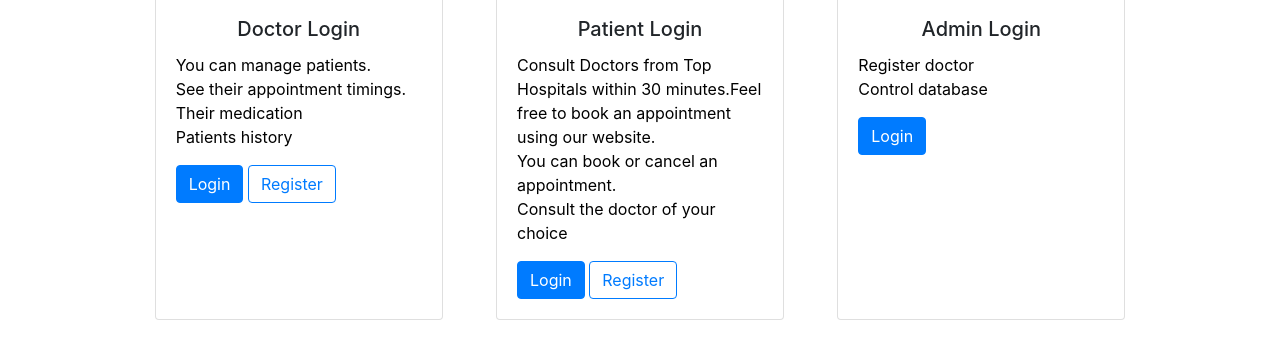
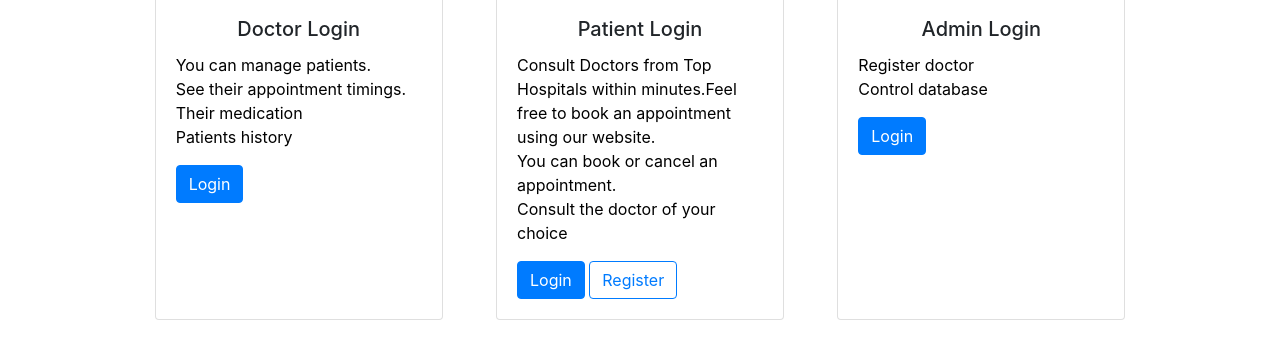
Before and after one commit to PratikshaManjrekar/Clinic-Management, a plain HTML site: page login.html in a window 1280 px wide. Shown: the part 353-712 px from the top of the page. Drawn offline with nearby package versions, Linux system fonts and the light colour scheme.

Commit message:
Update login.html

```diff
--- a/login.html
+++ b/login.html
@@ -66,12 +66,12 @@
             <div class="card-body">
                 <h5 class="card-title">Doctor Login</h5>
                 <p class="card-text">You can manage patients.<br>See their appointment timings.<br>
-                    Their medication<br> Patients history
+                    Their medication <br> Patients history
 
 
                 </p>
                 <a href="doctor-login.html" class="btn btn-primary">Login</a>
-                <a href="doctor-register.html" class="btn btn-outline-primary">Register</a>
+<!--                 <a href="doctor-register.html" class="btn btn-outline-primary">Register</a> -->
             </div>
         </div>
         <div class="card" style="width: 18rem;">
@@ -79,7 +79,7 @@
                 class="card-img-top" alt="patient">
             <div class="card-body">
                 <h5 class="card-title">Patient Login</h5>
-                <p class="card-text">Consult Doctors from Top Hospitals within 30 minutes.Feel free to book an appointment using our website.
+                <p class="card-text">Consult Doctors from Top Hospitals within minutes.Feel free to book an appointment using our website.
                     <br>
                     You can book or cancel an appointment.<br>
                     Consult the doctor of your choice<br>
```
